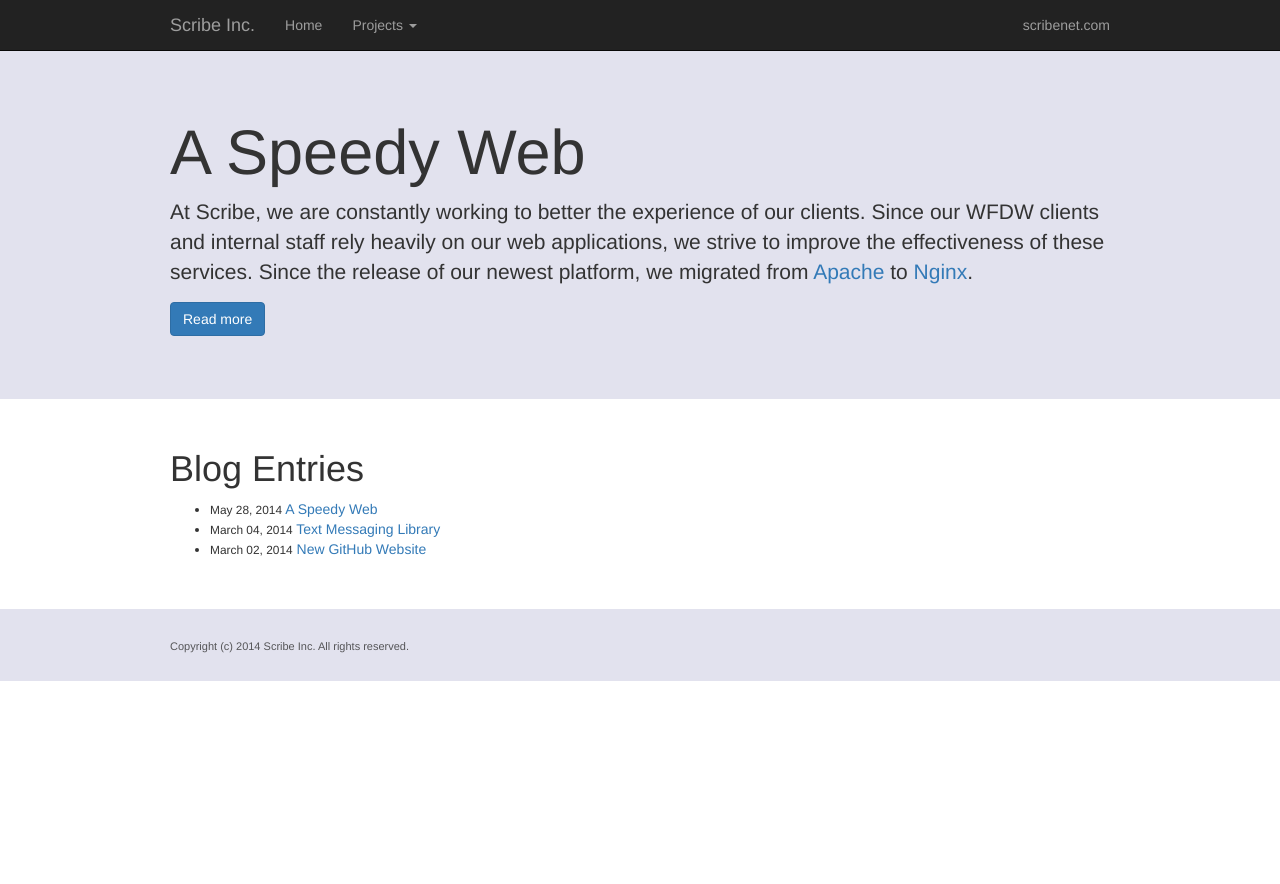
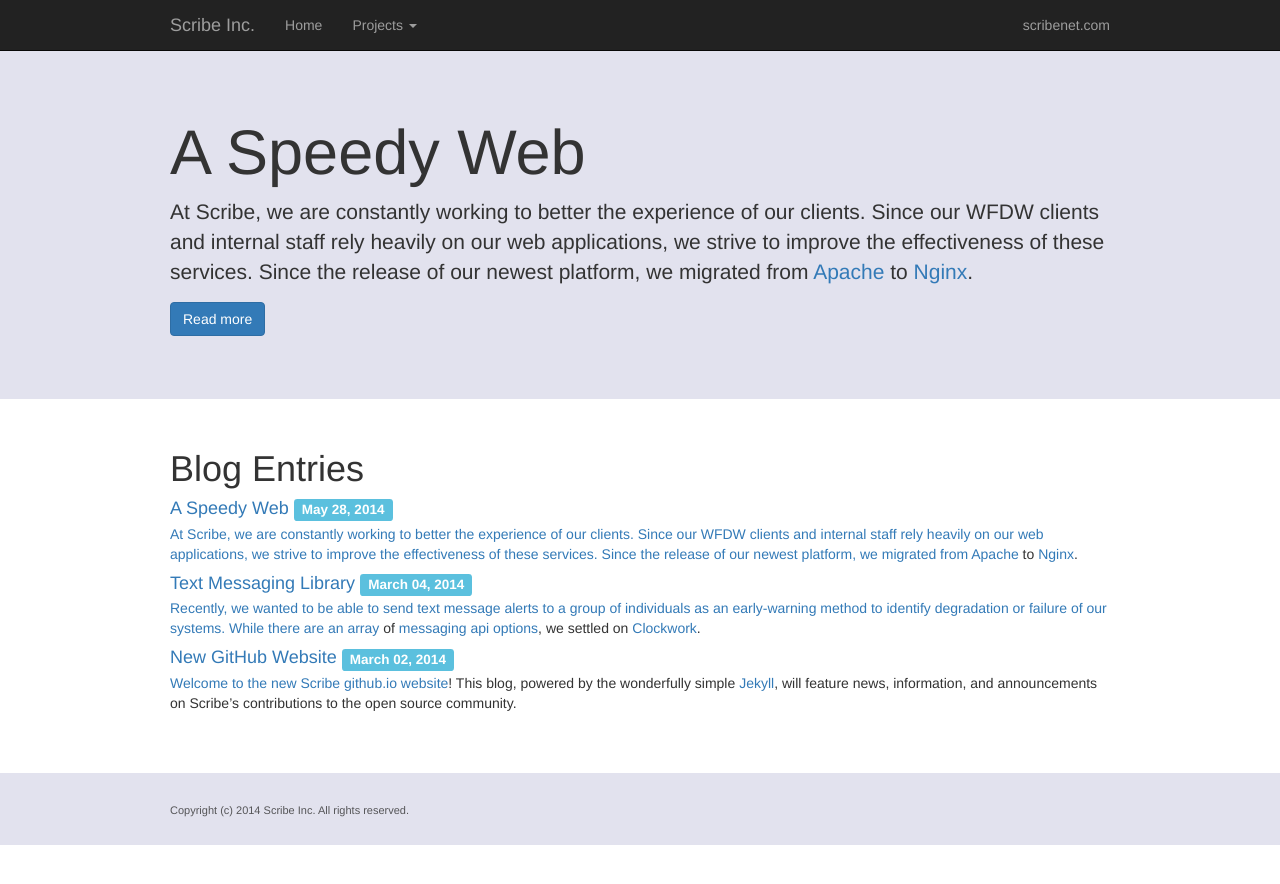
Before and after one commit to scribenet/scribenet.github.io, a Jekyll site: the page built from index.html, in a window 1280 px wide. Shown: the top 884 px of the page. Built offline with Jekyll 4.4.1, drawn with Linux system fonts in a browser that asks for light colours; nearby versions of some CDN libraries; Markdown is read by kramdown in place of the engine named in the settings.

Commit message:
updates to blog listing on index page

````diff
--- a/_posts/2014-05-28-a-speedy-web.md
+++ b/_posts/2014-05-28-a-speedy-web.md
@@ -53,4 +53,8 @@ Using Chrome/Chromium, first navigate to your website (if you haven't setup Ngin
 chrome://net-internals/#spdy
 ```
 
-Within the list of *SPDY sessions* you will see your website host listed. In our internal testing, page load improved upwards of 30%.
+Within the list of *SPDY sessions* you will see your website host listed.
+
+### Conclusion
+
+In our internal testing, page load improved upwards of 25%---a substantial percentage! I estimate perceived latency will be even greater. SPDY is currently enabled on the majority of Google web servers and a percentage of Twitter and Facebook servers. It is also being used by the [Internet Engineering Task Force](http://en.wikipedia.org/wiki/Internet_Engineering_Task_Force) as the baseline for the working draft of [HTTP 2.0](http://en.wikipedia.org/wiki/HTTP_2.0).
--- a/index.html
+++ b/index.html
@@ -19,13 +19,13 @@ title: Home
 <div class="container">
 <div id="home">
   <h1>Blog Entries</h1>
-  <ul class="posts">
+  <div class="posts list-group">
     {% for post in site.posts %}
-      <li>
-      	<small>{{ post.date | date: '%B %d, %Y' }}</small>
-      	<a href="{{ post.url }}">{{ post.title }}</a>
-      </li>
+      <a href="{{ post.url }}">
+      	<h4 class="list-group-item-heading">{{ post.title }} <span class="label label-info">{{ post.date | date: '%B %d, %Y' }}</span></h4>
+      	<p class="list-group-item-text">{{ post.excerpt }}</p>
+      </a>
     {% endfor %}
-  </ul>
+  </div>
 </div>
 </div>
````
Also changed, not shown: other parts of _posts/2014-05-28-a-speedy-web.md (+2 -2 lines).
